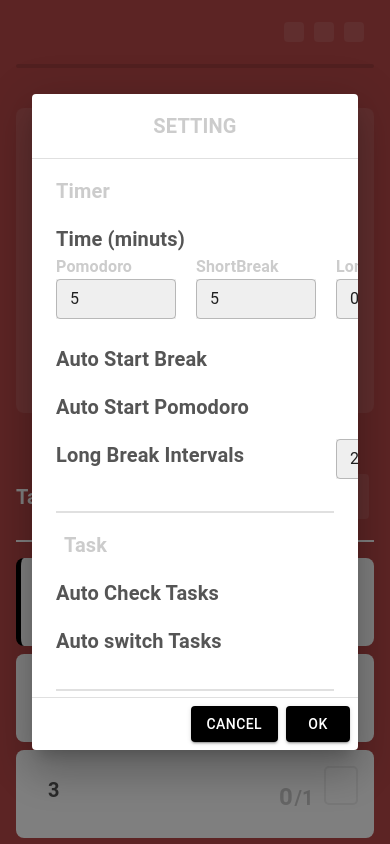
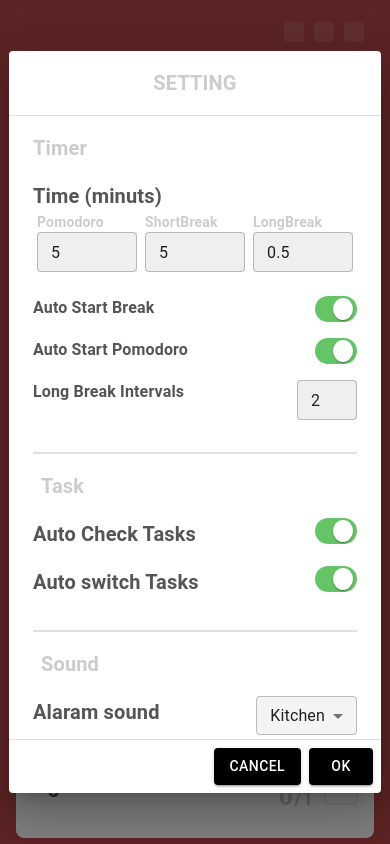
Before and after one commit to MTS999/Pomodoro, a React (Vite) app: page / in a window 390 px wide. Both pictures are taken after a click on the button 324 px from the left and 32 px from the top of the page. Shown: the top 844 px of the page. Built offline with nearby package versions, Linux system fonts and the light colour scheme; a web font is replaced by a local one.

Commit message:
work on responsiveness

```diff
--- a/src/Components/AllSettings/Alarams.jsx
+++ b/src/Components/AllSettings/Alarams.jsx
@@ -28,7 +28,7 @@ const Alarams = () => {
   return (
     <>
       <Box
-        width={"400px"}
+        width={"100%"}
         display={"flex"}
         // alignItems={"center"}
         flexDirection={"column"}
@@ -69,7 +69,7 @@ const Alarams = () => {
             onChange={handleTrackChange}
             variant="outlined"
             sx={{
-              minWidth: 120,
+              minWidth: 100,
               backgroundColor: "#f4f4f4",
               borderRadius: "4px",
               "& .MuiSelect-select": {
@@ -87,7 +87,7 @@ const Alarams = () => {
           display={"flex"}
           justifyContent={"space-between"}
           alignItems={"center"}
-          mb={2}
+          // mb={2}
           // sx={{ backgroundColor: "red" }}
         >
           <Typography
@@ -96,32 +96,31 @@ const Alarams = () => {
             fontWeight={"bold"}
             color={theme.palette.setting.text}
             // sx={{ backgroundColor: "black" }}
-
           >
             Volume
           </Typography>
-          <Box>
+          <Box display={"flex"}
+          justifyContent={"space-between"}
+          gap={1}>
             <Typography
               display={"inline-block"}
               variant="h6"
               fontWeight={"bold"}
-            color={theme.palette.setting.text}
+              color={theme.palette.setting.main}
               // backgroundColor={"green"}
               height={"100%"}
+              mt={1}
               // marginLeft={"20px"}
 
-            marginRight={"20px"}
-
+              // marginRight={"20px"}
             >
               {volume}
             </Typography>
-
             <Slider
-
               value={volume}
               onChange={(e, newValue) => setVolume(newValue)}
               aria-labelledby="volume-slider"
-              sx={{ width: "150px", color: theme.palette.setting.main }}
+              sx={{ width: "90px", color: theme.palette.setting.main }}
             />
           </Box>
         </Box>
@@ -147,7 +146,7 @@ const Alarams = () => {
             value={alarmRepeatCount}
             onChange={(e) => setAlarmRepeatCount(Number(e.target.value))}
             inputProps={{ min: 1 }}
-            sx={{ width: "100px", color: theme.palette.setting.main }}
+            sx={{ width: "60px", color: theme.palette.setting.main }}
           />
         </Box>
       </Box>
--- a/src/Components/AllSettings/TaskSetting.jsx
+++ b/src/Components/AllSettings/TaskSetting.jsx
@@ -17,7 +17,7 @@ const TaskSetting = () => {
   return (
     <>
       <Box
-        width={"400px"}
+        width={"100%"}
         display={"flex"}
         // alignItems={"center"}
         flexDirection={"column"}
--- a/src/Components/AllSettings/Timer.jsx
+++ b/src/Components/AllSettings/Timer.jsx
@@ -6,8 +6,12 @@
 import { useTheme } from "@mui/material/styles";
 // import QueryBuilderIcon from "@mui/icons-material/QueryBuilder";
 import IOSSwitch from "./IOSSwitch";
+import useMediaQuery from "@mui/material/useMediaQuery";
+
 
 const Timer = () => {
+  const isExtraSmallScreen = useMediaQuery("(max-width:500px)");
+
   const theme = useTheme();
   const {
     pomodoroTime,
@@ -27,12 +31,16 @@
   return (
     <>
       <Box
-          width={"400px"}
+        width={"100%"}
         display={"flex"}
         // alignItems={"center"}
         flexDirection={"column"}
+        // width={{sm: "400px",xs:"100%"}}
+        // gap={2}
       >
-          <Box mb={2}>
+        <Box mb={2}
+
+        >
           {/* <QueryBuilderIcon /> */}
           <Typography
             width={"100%"}
@@ -58,16 +66,17 @@
 
         <Box
           display={"flex"}
-            justifyContent={"space-between"}
+          justifyContent={"space-around"}
           width={"100%"}
           mb={3}
+          gap={!isExtraSmallScreen?1:0}
           // sx={{backgroundColor:"greeen"}}
         >
           <Box>
             <Typography
-                variant="body1"
+              variant="body2"
               color={theme.palette.setting.main}
-                fontWeight={"bold"}
+              fontWeight={"600"}
             >
               Pomodoro
             </Typography>
@@ -80,22 +89,27 @@
               onChange={(e) => {
                 const input = e.currentTarget.value;
                 const minuts = Math.min(input, 999);
-                  let ans=(Math.floor(minuts) * 60)+ Math.round( ((minuts-Math.floor(minuts))*60))
+                let ans =
+                  Math.floor(minuts) * 60 +
+                  Math.round((minuts - Math.floor(minuts)) * 60);
                 setPomodoroTime(ans);
               }}
               InputLabelProps={{
                 shrink: true,
               }}
-                sx={{ width: "120px" ,
-                  backgroundColor:theme.palette.setting.secondary
-
-                }}            />
+              sx={{
+                maxWidth: "100px",
+                width: "auto",
+                //  width: "120px" ,
+                backgroundColor: theme.palette.setting.secondary,
+              }}
+            />
           </Box>
           <Box>
             <Typography
-                variant="body1"
+              variant="body2"
               color={theme.palette.setting.main}
-                fontWeight={"bold"}
+              fontWeight={"600"}
             >
               ShortBreak
             </Typography>
@@ -108,51 +122,60 @@
               onChange={(e) => {
                 const input = e.currentTarget.value;
                 const minuts = Math.min(input, 999);
-                  let ans=(Math.floor(minuts) * 60)+ Math.round( ((minuts-Math.floor(minuts))*60))
-                  setShortBreakTime( ans);
+                let ans =
+                  Math.floor(minuts) * 60 +
+                  Math.round((minuts - Math.floor(minuts)) * 60);
+                setShortBreakTime(ans);
               }}
               InputLabelProps={{
                 shrink: true,
               }}
-                sx={{ width: "120px" ,
-                  backgroundColor:theme.palette.setting.secondary
+              sx={{
+                maxWidth: "100px",
+                width: "auto",
 
-                }}            />
+                //  width: "120px" ,
+                backgroundColor: theme.palette.setting.secondary,
+              }}
+            />
           </Box>
           <Box>
             <Typography
-                variant="body1"
+              variant="body2"
               color={theme.palette.setting.main}
-                fontWeight={"bold"}
+              fontWeight={"600"}
             >
               LongBreak
             </Typography>
             <TextField
               id="outlined-number"
-                //   label="Number"
               type="number"
               size="small"
-                // color={theme.palette.setting.secondary}
 
               onChange={(e) => {
                 const input = e.currentTarget.value;
                 const minuts = Math.min(input, 999);
-                  let ans=(Math.floor(minuts) * 60)+ Math.round( ((minuts-Math.floor(minuts))*60))
+                let ans =
+                  Math.floor(minuts) * 60 +
+                  Math.round((minuts - Math.floor(minuts)) * 60);
                 setLongBreakTime(ans);
               }}
               value={longBreakTime / 60}
               InputLabelProps={{
                 shrink: true,
               }}
-                sx={{ width: "120px" ,
-                  backgroundColor:theme.palette.setting.secondary
+              sx={{
+                maxWidth: "100px",
+                width: "auto",
 
+                // width: "120px" ,
+                backgroundColor: theme.palette.setting.secondary,
               }}
               InputProps={{
                 style: {
-                    border: 'none', // Remove border from input element
-                    outline: 'none', // Remove outline
-                  }
+                  border: "none", // Remove border from input element
+                  outline: "none", // Remove outline
+                },
               }} // Adjust the width as needed
             />
           </Box>
@@ -167,9 +190,10 @@
         >
           <Typography
             display={"inline-block"}
-              variant="h6"
+            variant="body1"
             fontWeight={"bold"}
             color={theme.palette.setting.text}
+            // maxWidth={"120px"}
           >
             Auto Start Break
           </Typography>
@@ -187,7 +211,7 @@
         >
           <Typography
             display={"inline-block"}
-              variant="h6"
+            variant="body1"
             fontWeight={"bold"}
             color={theme.palette.setting.text}
           >
@@ -207,7 +231,7 @@
         >
           <Typography
             display={"inline-block"}
-              variant="h6"
+            variant="body1"
             fontWeight={"bold"}
             color={theme.palette.setting.text}
           >
@@ -225,14 +249,16 @@
             InputProps={{
               disableUnderline: true, // This removes the underline (border)
               sx: {
-                  border: 'none', // Ensures no border is visible
+                border: "none", // Ensures no border is visible
               },
             }}
-              sx={{ width: "120px" ,
-                backgroundColor:theme.palette.setting.secondary,
-                color:theme.palette.setting.secondary
-
-              }}           />
+            sx={{
+              width:"60px",
+              // maxwidth: "120px",
+              backgroundColor: theme.palette.setting.secondary,
+              color: theme.palette.setting.secondary,
+            }}
+          />
         </Box>
       </Box>
     </>
--- a/src/Components/Setting.jsx
+++ b/src/Components/Setting.jsx
@@ -43,15 +43,25 @@ export default function Setting() {
 
   return (
     <React.Fragment>
-      {/* <Button onClick={handleClickOpen("paper")}>scroll=paper</Button> */}
       <Dialog
+      // width={"600px"}
         open={openSetting}
         onClose={handleClose}
         scroll={scroll}
         aria-labelledby="scroll-dialog-title"
         aria-describedby="scroll-dialog-description"
+        sx={{
+          '& .MuiDialog-paper': {
+            margin: '9px', // Set the margin around the dialog
+            maxWidth: '430px', // You can also control the max width
+            width: '100%', // Ensure it scales down for smaller screens
+          },
+        }}
+
       >
         <DialogTitle
+        // width={"400px"}
+          // margin={"12px"}
           id="scroll-dialog-title"
           fontWeight={"bold"}
           sx={{
@@ -64,7 +74,13 @@ export default function Setting() {
         >
           SETTING
         </DialogTitle>
-        <DialogContent dividers={scroll === "paper"} sx={{ maxHeight: "60vh" }}>
+        <DialogContent
+
+         dividers={scroll === "paper"} sx={{
+           maxHeight: "70vh",
+          //  maxWidth:"700px",
+          //  width:"500px"
+            }}>
           <DialogContentText
             id="scroll-dialog-description"
             ref={descriptionElementRef}
```
Lines whose indentation alone changed are shown as unchanged.
